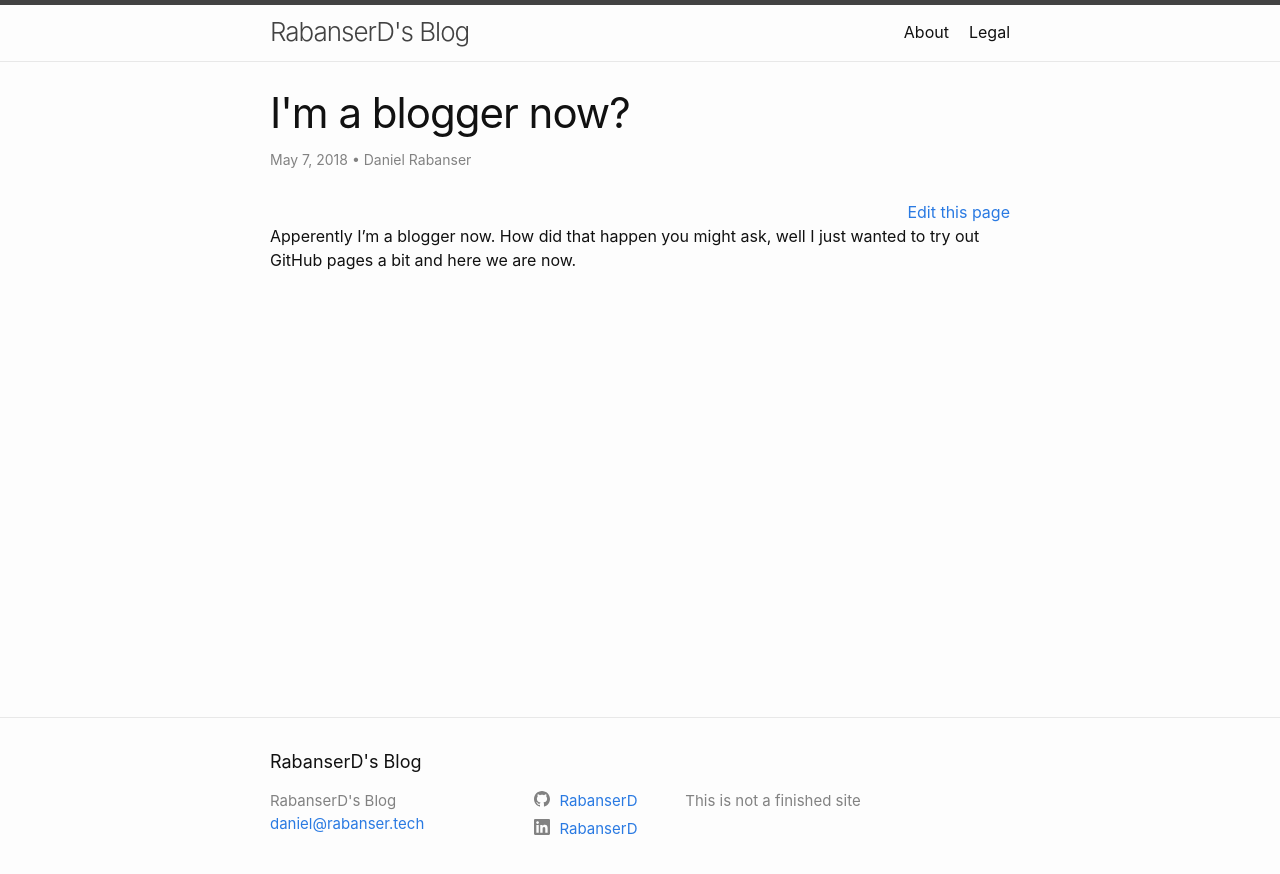
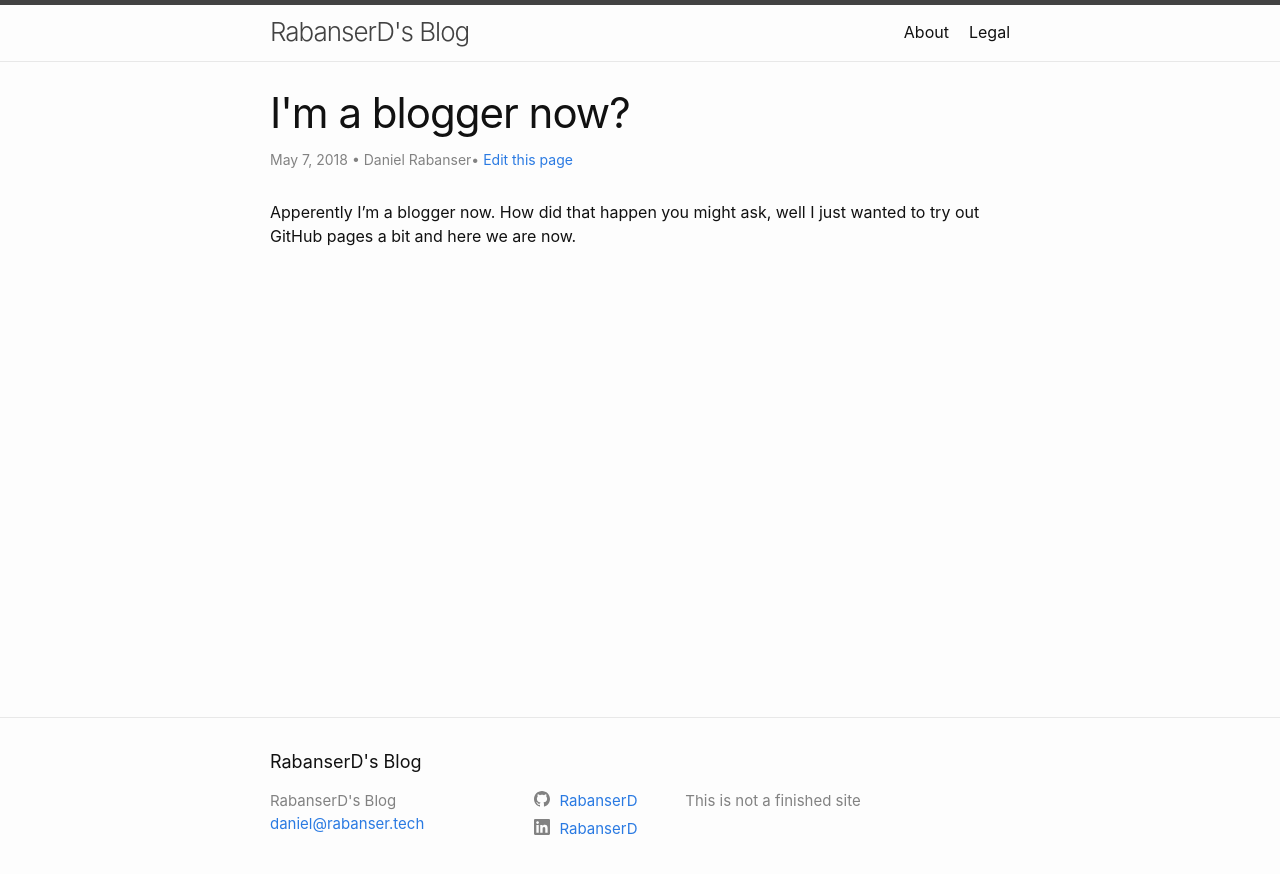
Before and after one commit to kwchan19/rabanserd.github.io, a Jekyll site: the page built from _posts/2018-05-07-it-begun.markdown, in a window 1280 px wide. Shown: the top 874 px of the page. Built offline with Jekyll 4.4.1, drawn with Linux system fonts in a browser that asks for light colours; comment, search, counter and statistics services are not loaded.

```diff
--- a/_layouts/post.html
+++ b/_layouts/post.html
@@ -12,11 +12,10 @@ layout: default
       </time>
       {%- if page.author -%}
         • <span itemprop="author" itemscope itemtype="http://schema.org/Person"><span class="p-author h-card" itemprop="name">{{ page.author }}</span></span>
-      {%- endif -%}</p>
+      {%- endif -%}
+        • <a href="{{site.github.repository_url}}/tree/master/{{page.path}}">Edit this page</a>
+      </p>
   </header>
-  <div align="right">
-    <a href="{{site.github.repository_url}}/tree/master/{{page.path}}">Edit this page</a>
-  </div>
   <div class="post-content e-content" itemprop="articleBody">
     {{ content }}
   </div>
```
